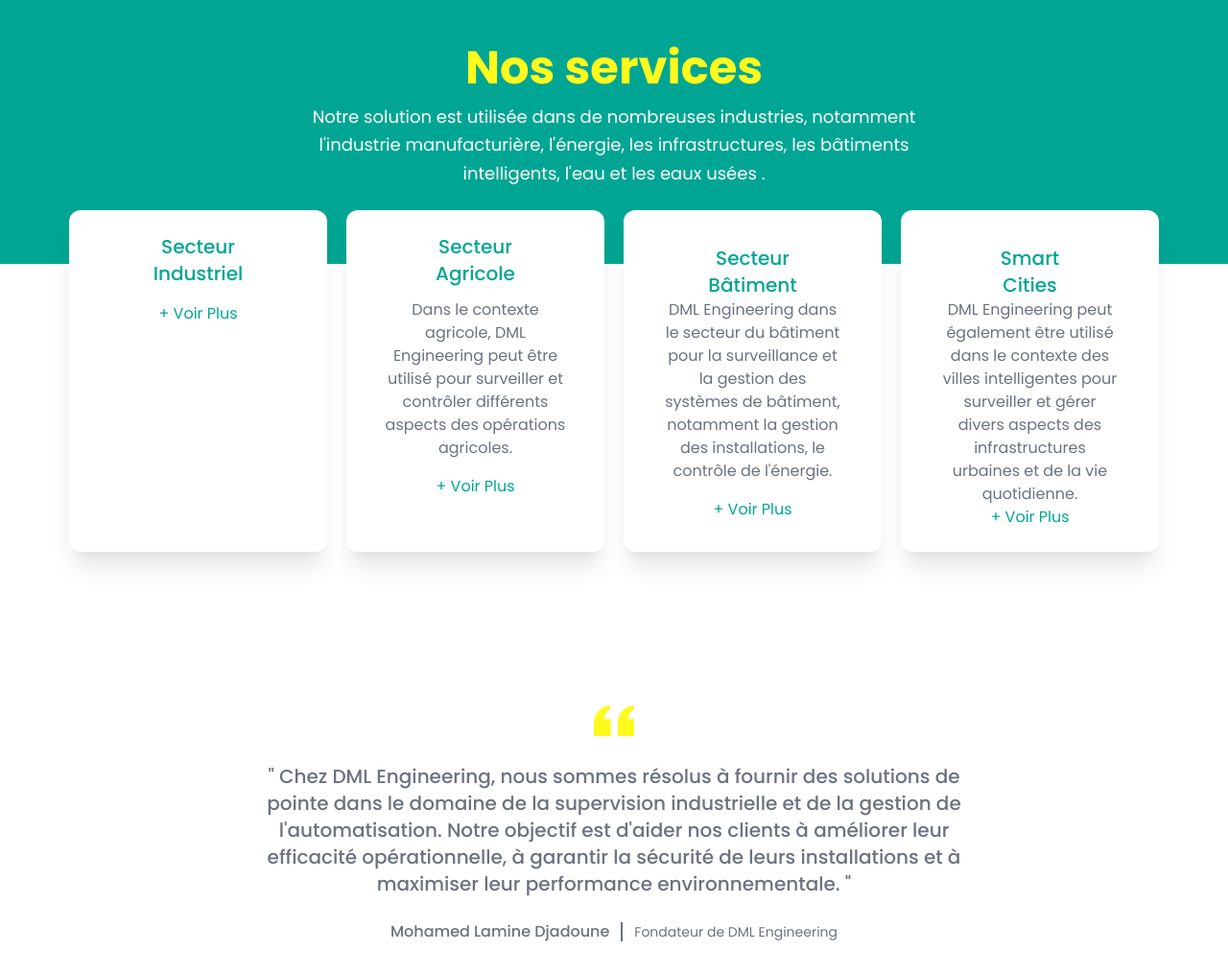
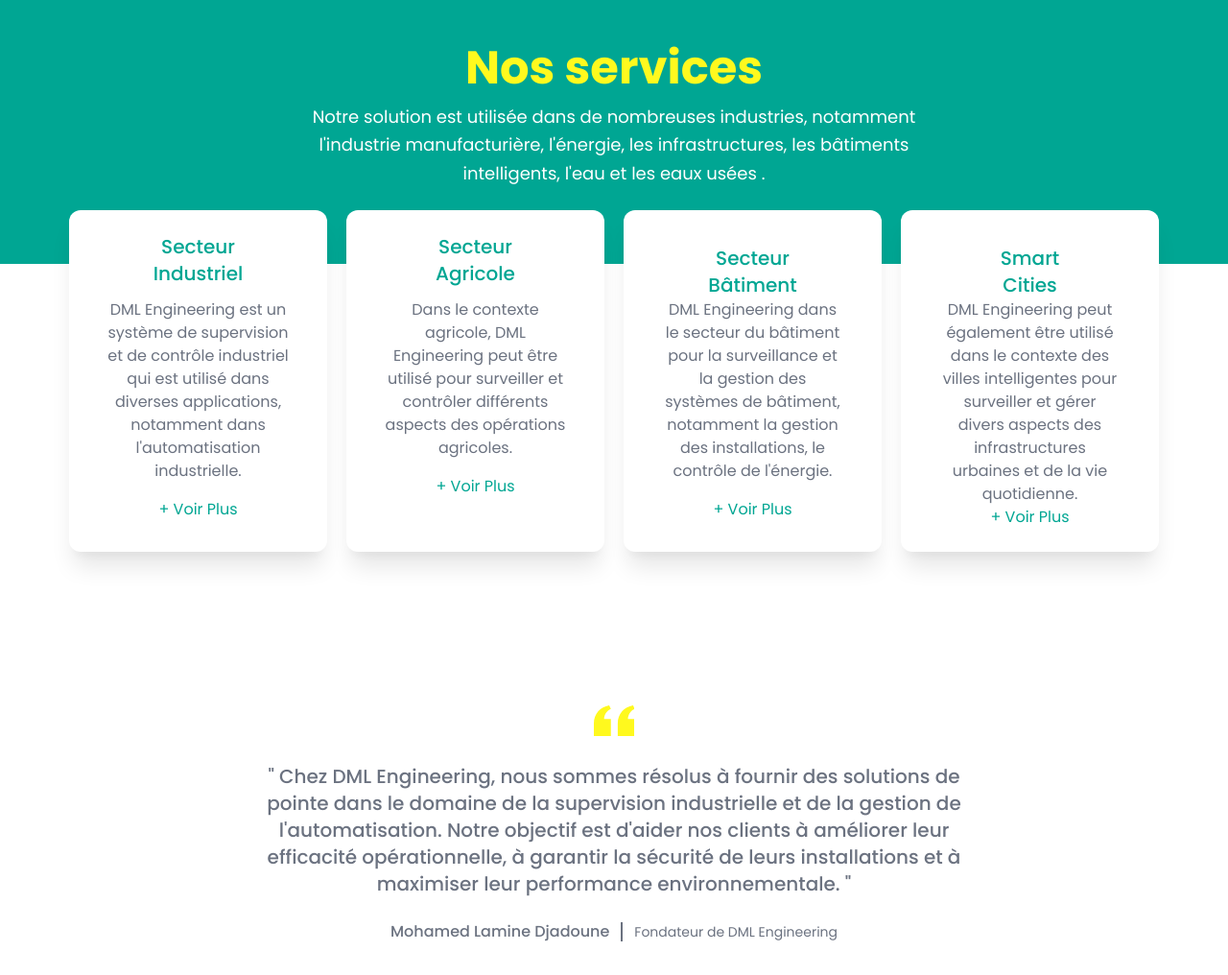
Before and after one commit to afifaarg/dmlengineering, a plain HTML site: page index.html in a window 1280 px wide. Shown: the part 1020-2036 px from the top of the page at 96% size. Drawn offline with nearby package versions, Linux system fonts and the light colour scheme.

Commit message:
Update index.html

```diff
--- a/index.html
+++ b/index.html
@@ -113,7 +113,7 @@
 					<div data-aos="fade-up" class="bg-white shadow-xl p-6 text-center rounded-xl z-40 relative" >
 						<div class="mb-4">
 						<h1 class="font-medium text-xl mb-3 lg:px-14 text-green-primary">Secteur Industriel</h1>
-						<p class="px-4  text-gray-500"DML Engineering est un système de supervision et de contrôle industriel qui est utilisé dans diverses applications, notamment dans l'automatisation industrielle.</p>
+						<p class="px-4  text-gray-500">DML Engineering est un système de supervision et de contrôle industriel qui est utilisé dans diverses applications, notamment dans l'automatisation industrielle.</p>
 						</div>
 						<a class="px-5 pt-4  text-green-primary cursor-pointer  mt-12 focus:outline-none transform transition hover:scale-110 duration-300 ease-in-out " href="industriel.html">+ Voir Plus</a>
 					</div>
```
